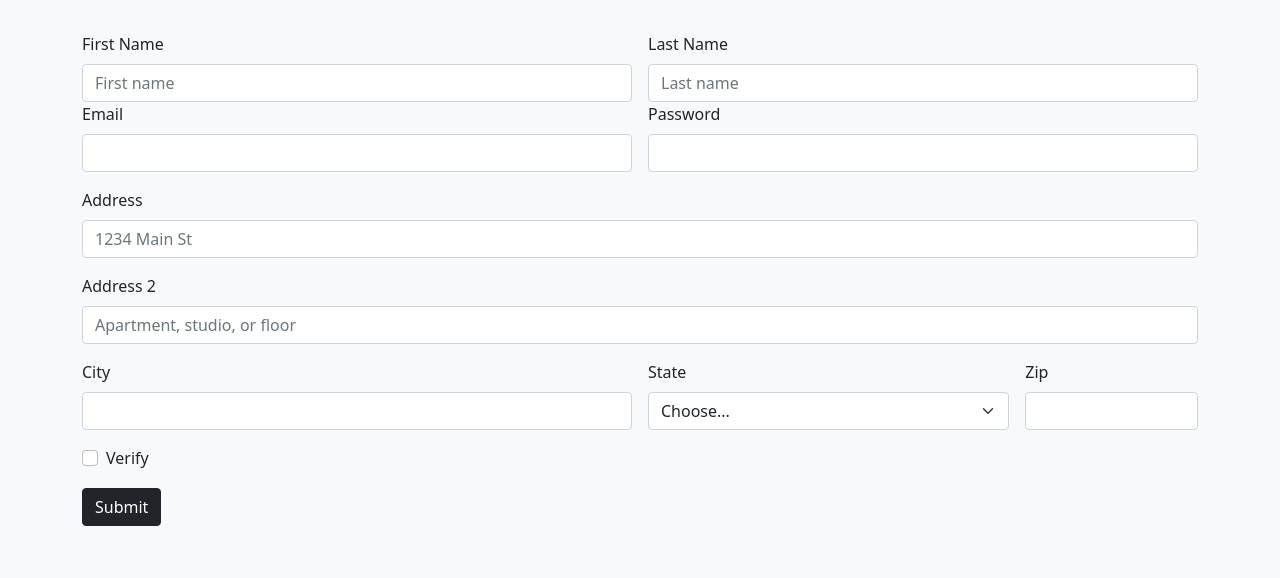
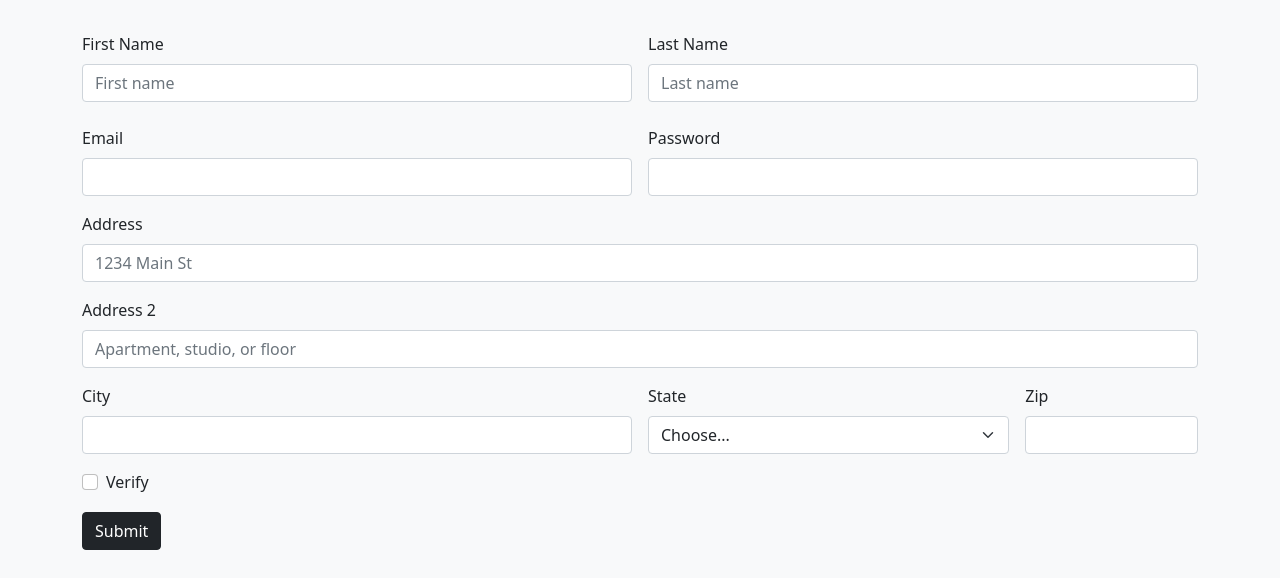
Before and after one commit to justinyates887/bootstrap-portfolio, a plain HTML site: page assets/contact.html in a window 1280 px wide. Shown: the part 222-800 px from the top of the page. Drawn offline with nearby package versions, Linux system fonts and the light colour scheme.

Commit message:
Update contact.html
changed margins

```diff
--- a/assets/contact.html
+++ b/assets/contact.html
@@ -44,7 +44,7 @@
                   <input type="text" class="form-control" placeholder="Last name" aria-label="Last name">
                 </div>
             </div>
-            <form class="row g-3">
+            <form class="row g-3 mt-2">
                 <div class="col-md-6">
                   <label for="inputEmail4" class="form-label">Email</label>
                   <input type="email" class="form-control" id="inputEmail4">
```
